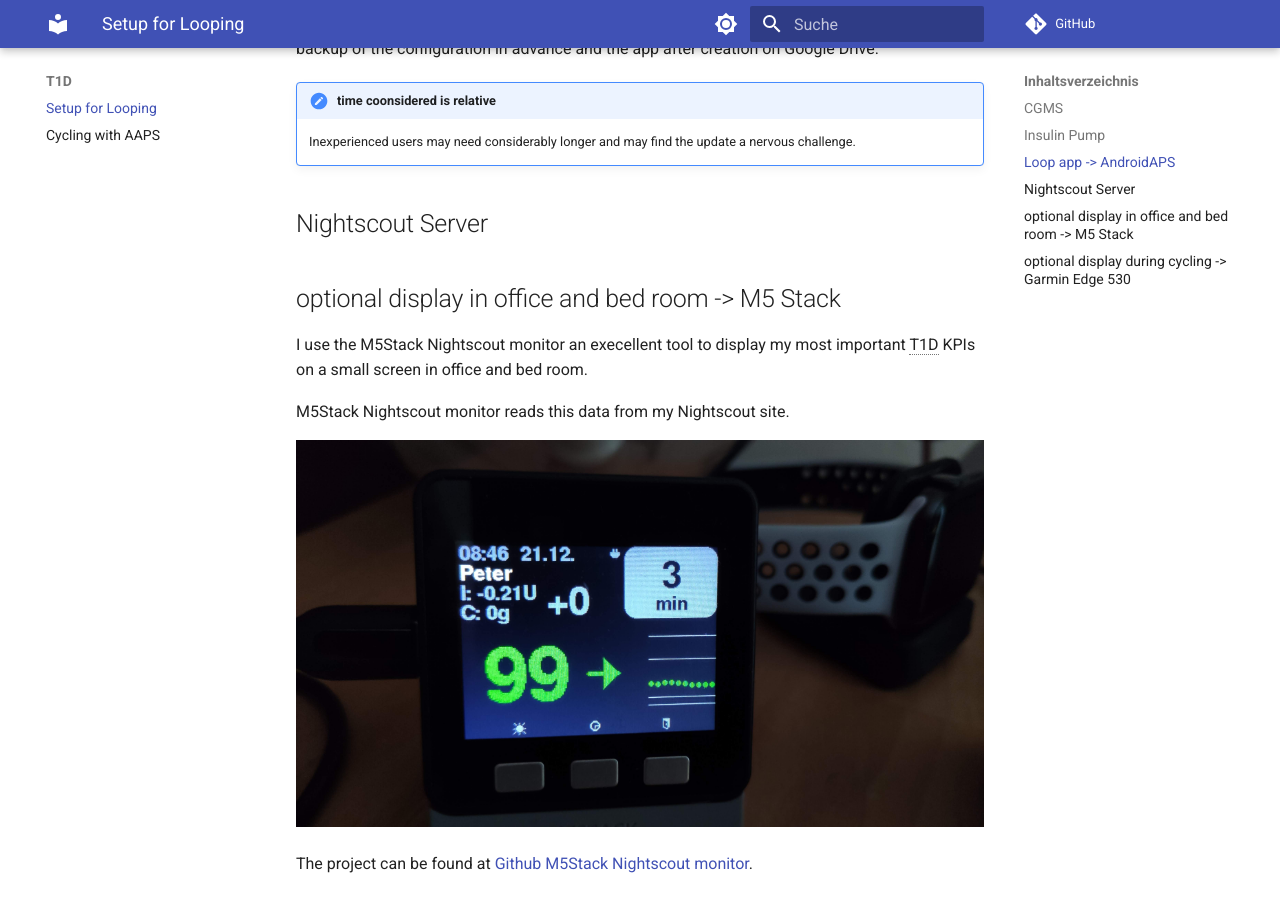
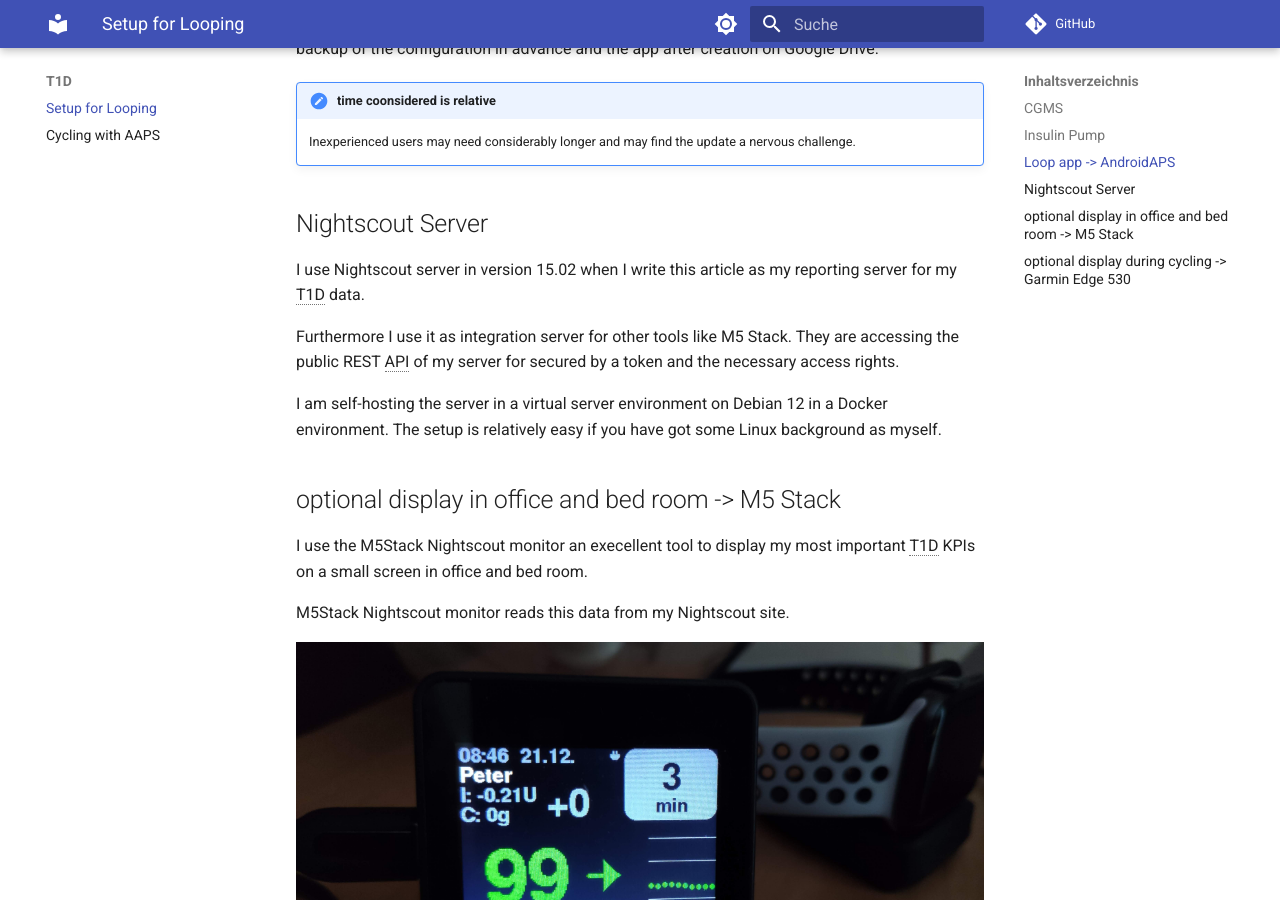
Before and after one commit to peterleimbach/peterleimbach.github.io, an MkDocs documentation site: the page built from docs/setup-for-looping.md, in a window 1280 px wide and 900 px high, scrolled down 1433 px. Built offline with MkDocs 1.6.1 and Material for MkDocs 9.7.7, drawn with Linux system fonts in a browser that asks for light colours; comment, search, counter and statistics services are not loaded.

Commit message:
Update setup-for-looping.md

```diff
--- a/docs/setup-for-looping.md
+++ b/docs/setup-for-looping.md
@@ -60,6 +60,11 @@
 
 ## Nightscout Server
 
+I use Nightscout server in version 15.02 when I write this article as my reporting server for my T1D data.
+
+Furthermore I use it as integration server for other tools like M5 Stack. They are accessing the public REST API of my server for secured by a token and the necessary access rights.
+
+I am self-hosting the server in a virtual server environment on Debian 12 in a Docker environment. The setup is relatively easy if you have got some Linux background as myself.
 
 ## optional display in office and bed room -> M5 Stack
 
```
